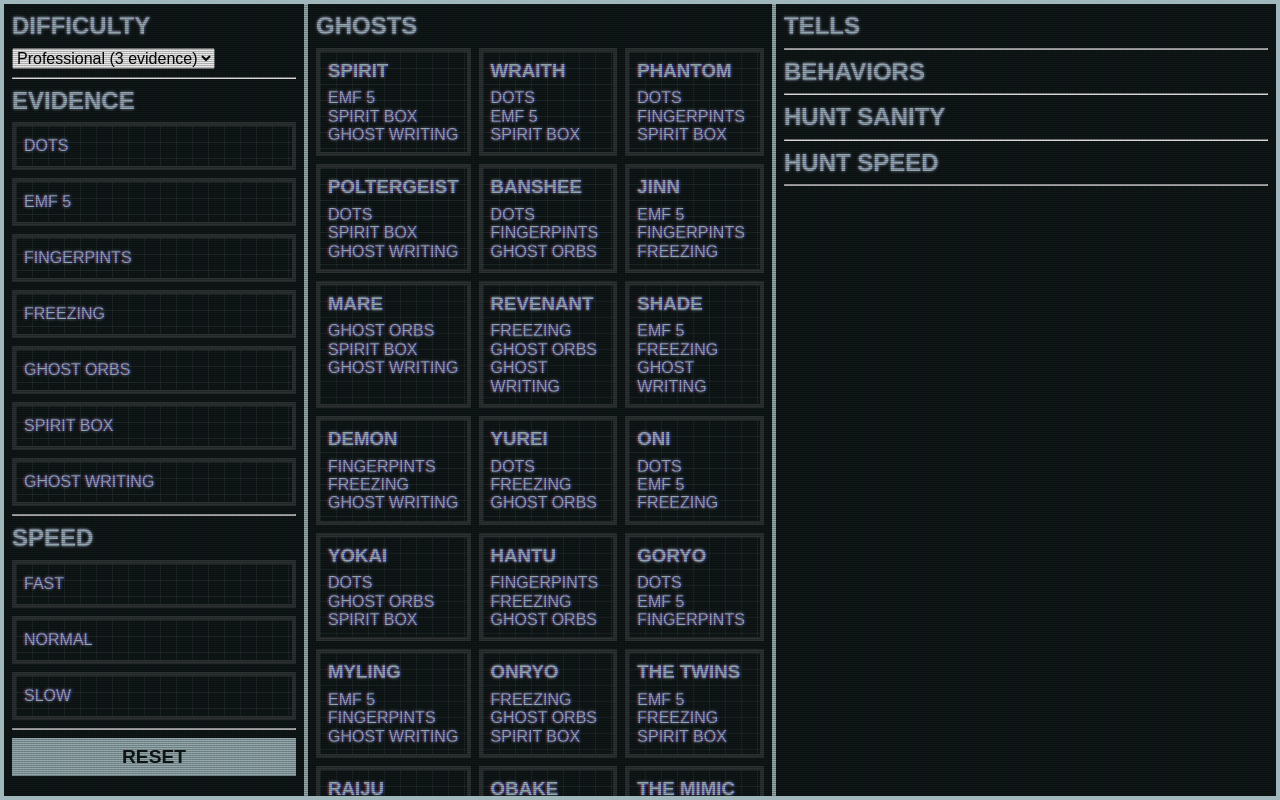
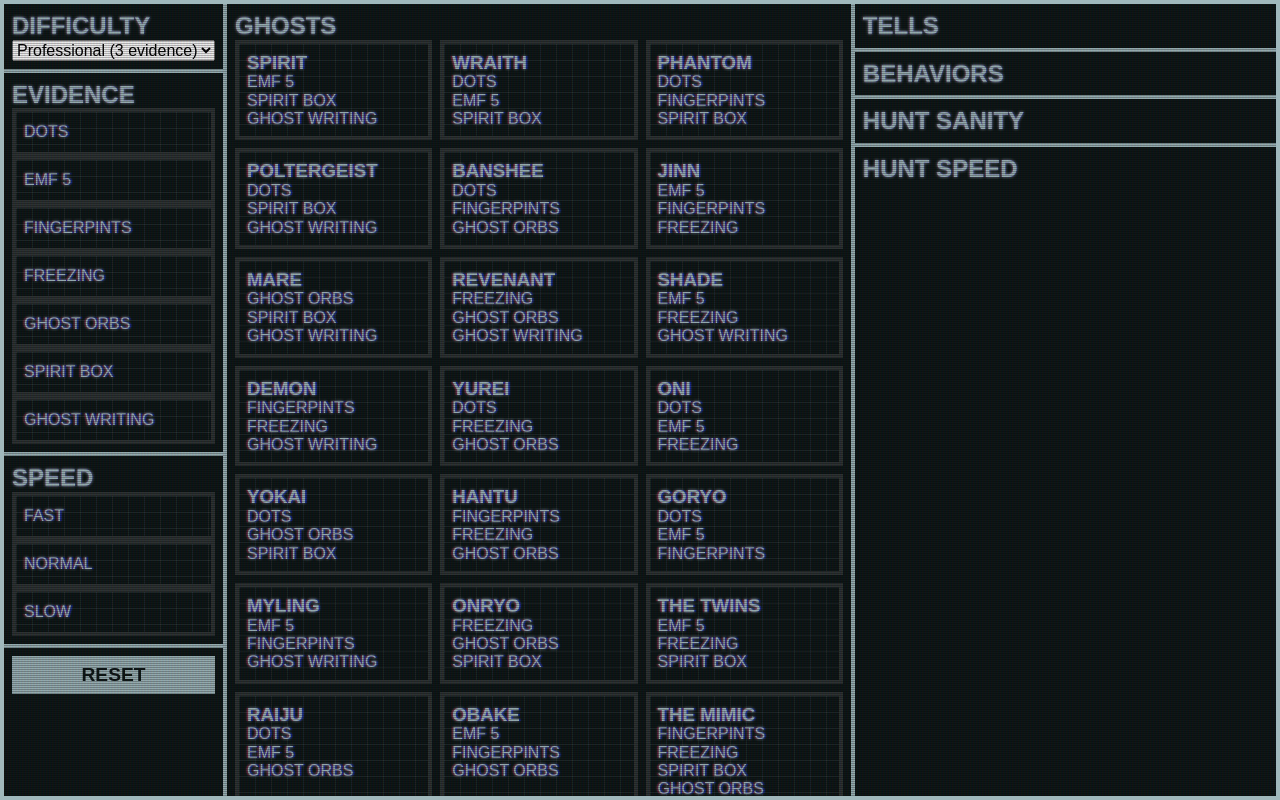
Before and after one commit to plateniteshow/phasmohelper, an Angular app: page / in a window 1280 px wide. Built offline with nearby package versions, Linux system fonts and the light colour scheme.

Commit message:
do stuff

```diff
--- a/src/app/app.component.html
+++ b/src/app/app.component.html
@@ -1,7 +1,6 @@
-<aside id="settings">
-
+<aside>
   <!-- Difficulty -->
-  <section>
+  <section class="difficulty">
     <h2>Difficulty</h2>
     <select [(ngModel)]="difficultySelection" (ngModelChange)="onChangeDifficulty()">
       <option *ngFor="let difficulty of Difficulty | keyvalue" [value]="difficulty.value">
@@ -10,10 +9,8 @@
     </select>
   </section>
 
-  <hr />
-
   <!-- Evidence -->
-  <section class="evidence-selection">
+  <section>
     <h2>Evidence</h2>
     <ul>
       <li *ngFor="let evidence of Evidence | keyvalue">
@@ -25,10 +22,8 @@
     </ul>
   </section>
 
-  <hr />
-
   <!-- Speed -->
-  <section class="speed-selection">
+  <section class="speed">
     <h2>Speed</h2>
     <ul>
       <li *ngFor="let speed of Speed | keyvalue" class="speed">
@@ -40,34 +35,32 @@
     </ul>
   </section>
 
-  <hr />
-
   <!-- Sanity -->
-  <section style="display:none;">
+  <!-- <section>
   <h2>Sanity</h2>
   <label>
     <input type=" range" name="sanity" min="0" max="100" step="5" [(ngModel)]="sanitySelection">
     {{sanitySelection}}
   </label>
-  </section>
+</section> -->
 
   <!-- Smudge Timer -->
-  <section style="display:none;">
+  <!-- <section>
   <h2>Smudge Timer</h2>
   <p>{{smudgeTimer}} s</p>
   <button type="button" (click)="toggleSmudgeTimer()">
     {{ isSmugdeTimerRunning ? 'Pause' : 'Stop'}}
   </button>
-  </section>
+</section> -->
 
   <section>
     <button type="button" class="reset-button" (click)="reset()">Reset</button>
   </section>
 </aside>
 
-<main id="ghosts">
+<main>
   <!-- Ghosts -->
-  <section>
+  <section class="ghosts">
     <h2>Ghosts</h2>
     <ul class="ghost-container">
       <box *ngFor="let ghost of filteredGhosts" [disabled]="isGhostSelected(ghost)" (click)="toggleGhostSelection(ghost)">
@@ -82,21 +75,24 @@
   </section>
 </main>
 
-<aside id="meta">
-  <section>
+<aside>
+  <!-- Tells -->
+  <section class="tells">
     <h2>Tells</h2>
   </section>
-  <hr />
-  <section>
+
+  <!-- Behaviors -->
+  <section class="behaviors">
     <h2>Behaviors</h2>
   </section>
-  <hr />
-  <section>
+
+  <!-- Hunt Sanity -->
+  <section class="hunt-sanity">
     <h2>Hunt Sanity</h2>
   </section>
-  <hr />
-  <section>
+
+  <!-- Hunt Speed -->
+  <section class="hunt-speed">
     <h2>Hunt Speed</h2>
   </section>
-  <hr />
 </aside>
--- a/src/app/app.component.scss
+++ b/src/app/app.component.scss
@@ -11,10 +11,8 @@
   @include crt();
 
   display: grid;
-  grid-template-columns: 300px 1fr 500px;
+  grid-template-columns: 1fr 3fr 2fr;
   grid-template-rows: 1fr;
-  grid-column-gap: 0px;
-  grid-row-gap: 0px;
   text-transform: uppercase;
   background-color: #0D1616;
   color: $fg-color;
@@ -28,21 +26,19 @@
   overflow: hidden;
 }
 
-#ghosts {
+main {
   overflow: scroll;
-}
-
-#settings,
-#ghosts,
-#meta {
-  padding: $padding-size;
-}
-
-#ghosts {
   border-left: $border-size solid $fg-color;
   border-right: $border-size solid $fg-color;
 }
 
+aside section:not(:last-child) {
+  border-bottom: $border-size solid $fg-color;
+}
+
+section {
+  padding: $padding-size;
+}
 
 .evidence-selection,
 .speed-selection {
--- a/src/styles.scss
+++ b/src/styles.scss
@@ -15,12 +15,7 @@
 
 h2,
 h3 {
-  // font-family: phasmophobia;
-  // margin: 0 0 $grid-size 0;
   margin: 0;
-  margin-bottom: $padding-size;
-  // letter-spacing: 1.5pt;
-  // transform: scaleY(1.1);
 }
 
 ul {
```
Lines whose indentation alone changed are shown as unchanged.
